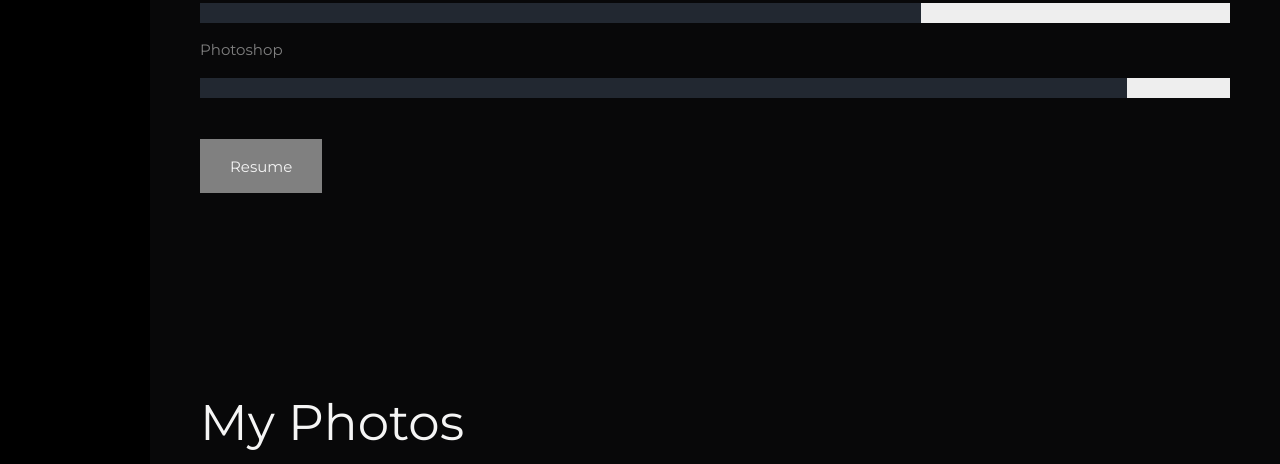
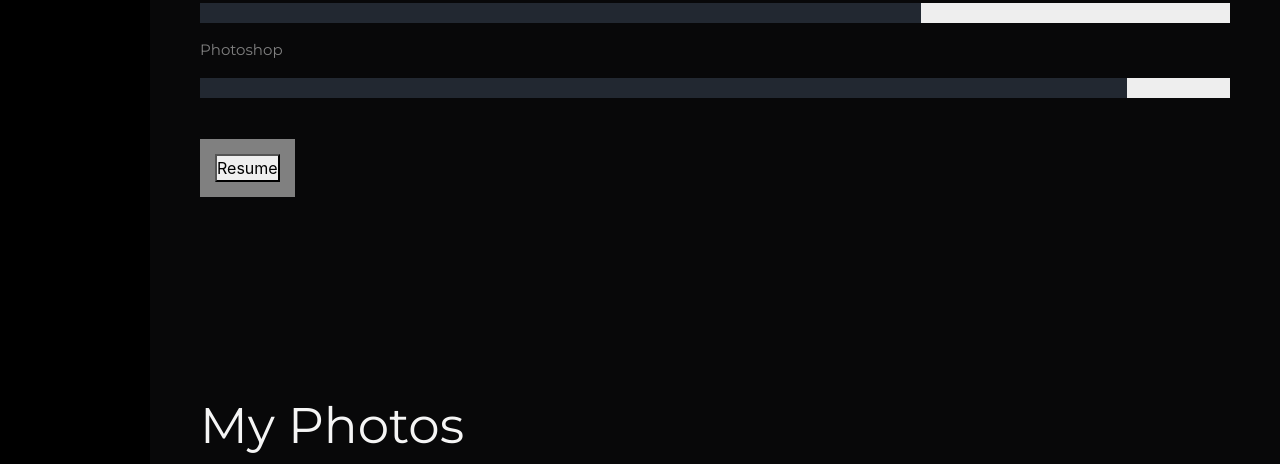
Before and after one commit to Surajsom/Myportfolio, a plain HTML site: page index.html in a window 1280 px wide. Shown: the part 1873-2337 px from the top of the page. Drawn offline with nearby package versions, Linux system fonts and the light colour scheme; a script that the page names is missing; a web font is replaced by a local one.

Commit message:
Update index.html

```diff
--- a/index.html
+++ b/index.html
@@ -4,7 +4,7 @@
 <head>
   <meta charset="UTF-8">
   <meta name="viewport" content="width=device-width, initial-scale=1.0">
-  <title>Suraj Som</title>
+  <title>My Site</title>
   <link rel="stylesheet" href="./style.css">
   <link href="https://cdn.jsdelivr.net/npm/bootstrap@5.3.3/dist/css/bootstrap.min.css" rel="stylesheet"
     integrity="sha384-QWTKZyjpPEjISv5WaRU9OFeRpok6YctnYmDr5pNlyT2bRjXh0JMhjY6hW+ALEwIH" crossorigin="anonymous">
@@ -18,7 +18,7 @@
   <link rel="stylesheet" href="https://cdnjs.cloudflare.com/ajax/libs/normalize/5.0.0/normalize.min.css">
 <link rel='stylesheet' href='https://stackpath.bootstrapcdn.com/bootstrap/4.3.1/css/bootstrap.min.css'>
 <link rel='stylesheet' href='https://fonts.googleapis.com/css2?family=Pacifico&amp;family=Quicksand&amp;display=swap'><link rel="stylesheet" href="./style.css">
-  <link rel="shortcut icon" href="./Assets/fevicon.png" type="image/x-icon">
+<link rel="shortcut icon" href="./Assets/fevicon.png" type="image/x-icon">
 <script>
   function instaclick(){
     window.open("https://www.instagram.com/surajsom_?igsh=YzdoMW9oNGJpbnVq&utm_source=qr")
@@ -99,9 +99,10 @@ function linkdinclick(){
             <div class="Photoshopgreybar"></div>
           </div>
         </p>
-        <div class="resume-button">
-        <a href="https://surajsom.github.io/Resume/" target="_blank" class="resume">Resume</a></div>
-
+       <div class="resume-button">
+      <button> <span>Resume</span>
+      </button>
+    </div>
       </div>
 
 
```
